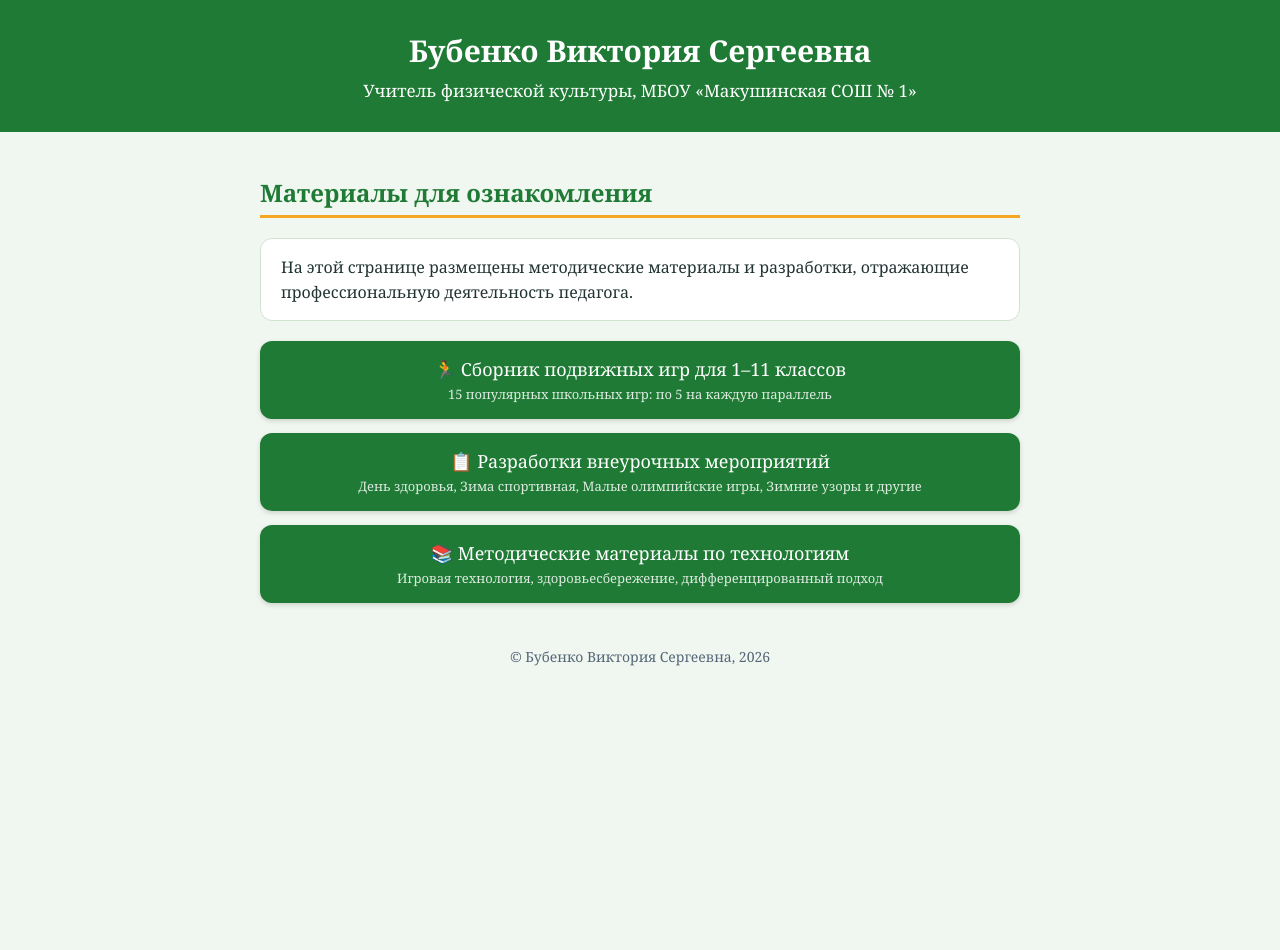
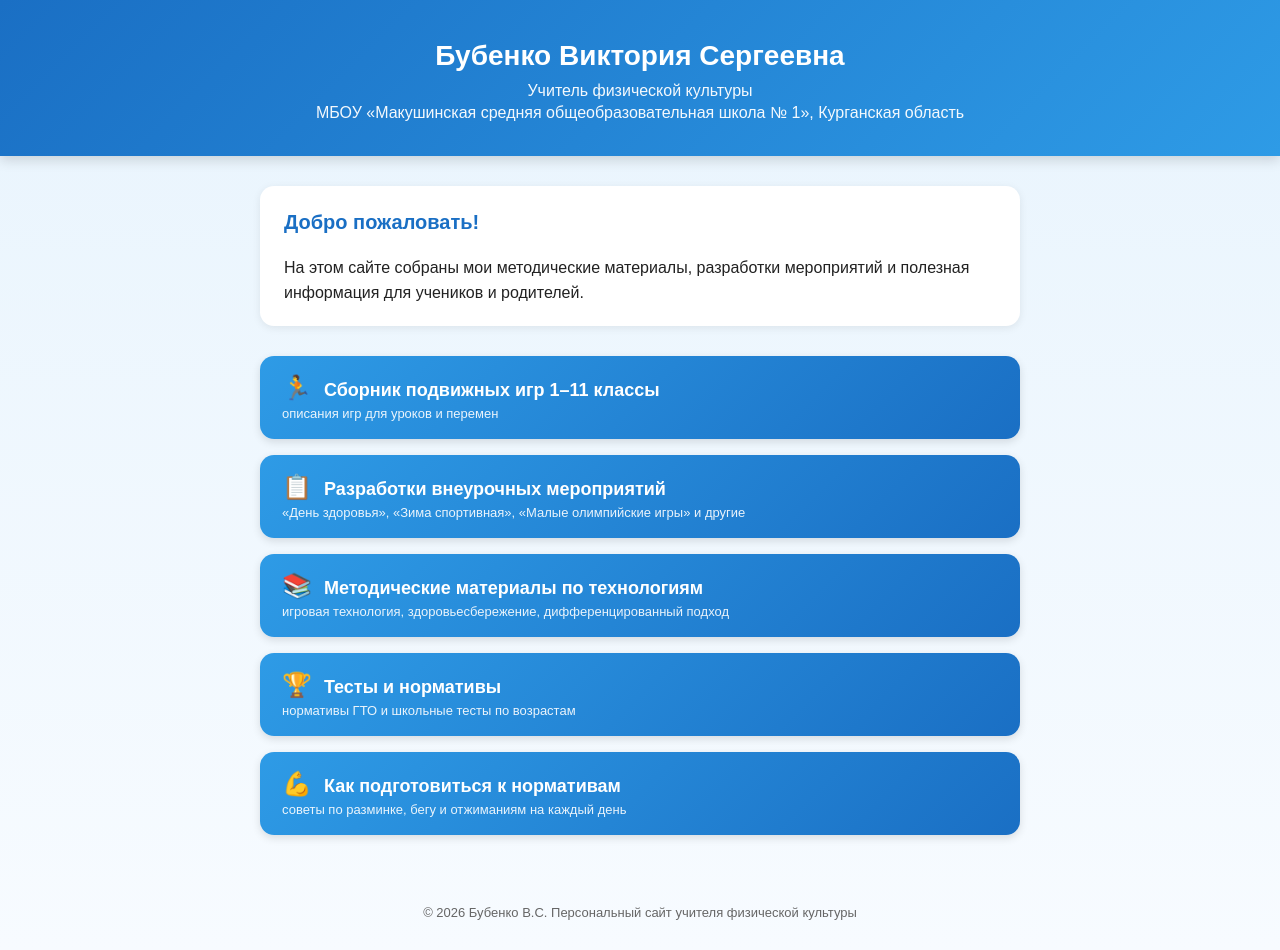
Before and after one commit to bubenko293/bubenko293.github.io, a plain HTML site: page index.html in a window 1280 px wide. Before the commit the page ends 800 px from the top, so only its background shows below. Drawn offline with Linux system fonts and the light colour scheme.

Commit message:
Add files via upload

```diff
--- a/index.html
+++ b/index.html
@@ -3,38 +3,82 @@
 <head>
 <meta charset="UTF-8">
 <meta name="viewport" content="width=device-width, initial-scale=1.0">
-<title>Бубенко Виктория Сергеевна — учитель физической культуры</title>
+<title>Персональный сайт учителя физической культуры Бубенко В.С.</title>
 <style>
-  body { font-family: Georgia, serif; margin: 0; background: #f0f7f0; color: #233; }
-  .top { background: #1e7a34; color: #fff; padding: 30px 18px; text-align: center; }
-  .top h1 { margin: 0; font-size: 30px; }
-  .top p { margin: 8px 0 0; font-size: 17px; }
-  .wrap { max-width: 760px; margin: 0 auto; padding: 24px; }
-  h2 { color: #1e7a34; border-bottom: 3px solid #f5a623; padding-bottom: 6px; }
-  .btns { display: flex; flex-direction: column; gap: 14px; margin-top: 20px; }
-  .btn { display: block; background: #1e7a34; color: #fff; padding: 16px 24px; border-radius: 12px; text-decoration: none; font-size: 18px; text-align: center; box-shadow: 0 2px 5px rgba(0,0,0,.15); }
-  .btn:hover { background: #145024; }
-  .btn small { display: block; font-size: 13px; font-weight: normal; margin-top: 4px; opacity: .85; }
-  .info { background: #fff; border: 1px solid #cfe3cf; border-radius: 12px; padding: 16px 20px; margin: 16px 0; line-height: 1.55; }
-  .foot { text-align: center; color: #567; font-size: 14px; padding: 20px; }
+  body {
+    margin: 0;
+    font-family: Arial, Helvetica, sans-serif;
+    background: linear-gradient(180deg, #e8f4fd 0%, #f7fbff 100%);
+    min-height: 100vh;
+    color: #222;
+  }
+  header {
+    background: linear-gradient(135deg, #1a6fc4 0%, #2e9be6 100%);
+    color: #fff;
+    padding: 40px 20px 30px;
+    text-align: center;
+    box-shadow: 0 4px 12px rgba(0,0,0,0.15);
+  }
+  header h1 { margin: 0 0 10px; font-size: 28px; }
+  header p { margin: 4px 0; font-size: 16px; opacity: 0.95; }
+  main {
+    max-width: 760px;
+    margin: 0 auto;
+    padding: 30px 16px 50px;
+  }
+  .about {
+    background: #fff;
+    border-radius: 14px;
+    padding: 20px 24px;
+    margin-bottom: 30px;
+    box-shadow: 0 2px 8px rgba(0,0,0,0.08);
+    font-size: 16px;
+    line-height: 1.6;
+  }
+  .about h2 { margin-top: 0; color: #1a6fc4; font-size: 20px; }
+  .menu { display: flex; flex-direction: column; gap: 16px; }
+  .menu a.btn {
+    display: block;
+    text-decoration: none;
+    color: #fff;
+    background: linear-gradient(135deg, #2e9be6 0%, #1a6fc4 100%);
+    border-radius: 14px;
+    padding: 18px 22px;
+    font-size: 18px;
+    font-weight: bold;
+    box-shadow: 0 3px 8px rgba(0,0,0,0.12);
+    transition: transform 0.15s, box-shadow 0.15s;
+  }
+  .menu a.btn:hover { transform: translateY(-2px); box-shadow: 0 6px 14px rgba(0,0,0,0.2); }
+  .menu a.btn span.emoji { font-size: 24px; margin-right: 12px; }
+  .menu a.btn small { display: block; font-weight: normal; font-size: 13px; opacity: 0.9; margin-top: 4px; }
+  footer {
+    text-align: center;
+    color: #666;
+    font-size: 13px;
+    padding: 20px 10px 30px;
+  }
 </style>
 </head>
 <body>
-<div class="top">
+<header>
   <h1>Бубенко Виктория Сергеевна</h1>
-  <p>Учитель физической культуры, МБОУ «Макушинская СОШ № 1»</p>
-</div>
-<div class="wrap">
-  <h2>Материалы для ознакомления</h2>
-  <div class="info">
-    На этой странице размещены методические материалы и разработки, отражающие профессиональную деятельность педагога.
+  <p>Учитель физической культуры</p>
+  <p>МБОУ «Макушинская средняя общеобразовательная школа № 1», Курганская область</p>
+</header>
+<main>
+  <div class="about">
+    <h2>Добро пожаловать!</h2>
+    На этом сайте собраны мои методические материалы, разработки мероприятий и полезная информация для учеников и родителей.
   </div>
-  <div class="btns">
-    <a class="btn" href="igry.html">🏃 Сборник подвижных игр для 1–11 классов<small>15 популярных школьных игр: по 5 на каждую параллель</small></a>
-    <a class="btn" href="meropriyatiya.html">📋 Разработки внеурочных мероприятий<small>День здоровья, Зима спортивная, Малые олимпийские игры, Зимние узоры и другие</small></a>
-    <a class="btn" href="metodiki.html">📚 Методические материалы по технологиям<small>Игровая технология, здоровьесбережение, дифференцированный подход</small></a>
+  <div class="menu">
+    <a class="btn" href="igry.html"><span class="emoji">🏃</span>Сборник подвижных игр 1–11 классы<small>описания игр для уроков и перемен</small></a>
+    <a class="btn" href="meropriyatiya.html"><span class="emoji">📋</span>Разработки внеурочных мероприятий<small>«День здоровья», «Зима спортивная», «Малые олимпийские игры» и другие</small></a>
+    <a class="btn" href="metodiki.html"><span class="emoji">📚</span>Методические материалы по технологиям<small>игровая технология, здоровьесбережение, дифференцированный подход</small></a>
+    <a class="btn" href="normativy.html"><span class="emoji">🏆</span>Тесты и нормативы<small>нормативы ГТО и школьные тесты по возрастам</small></a>
+    <a class="btn" href="podgotovka.html"><span class="emoji">💪</span>Как подготовиться к нормативам<small>советы по разминке, бегу и отжиманиям на каждый день</small></a>
   </div>
-</div>
-<div class="foot">© Бубенко Виктория Сергеевна, 2026</div>
+</main>
+<footer>© 2026 Бубенко В.С. Персональный сайт учителя физической культуры</footer>
 </body>
 </html>
```
